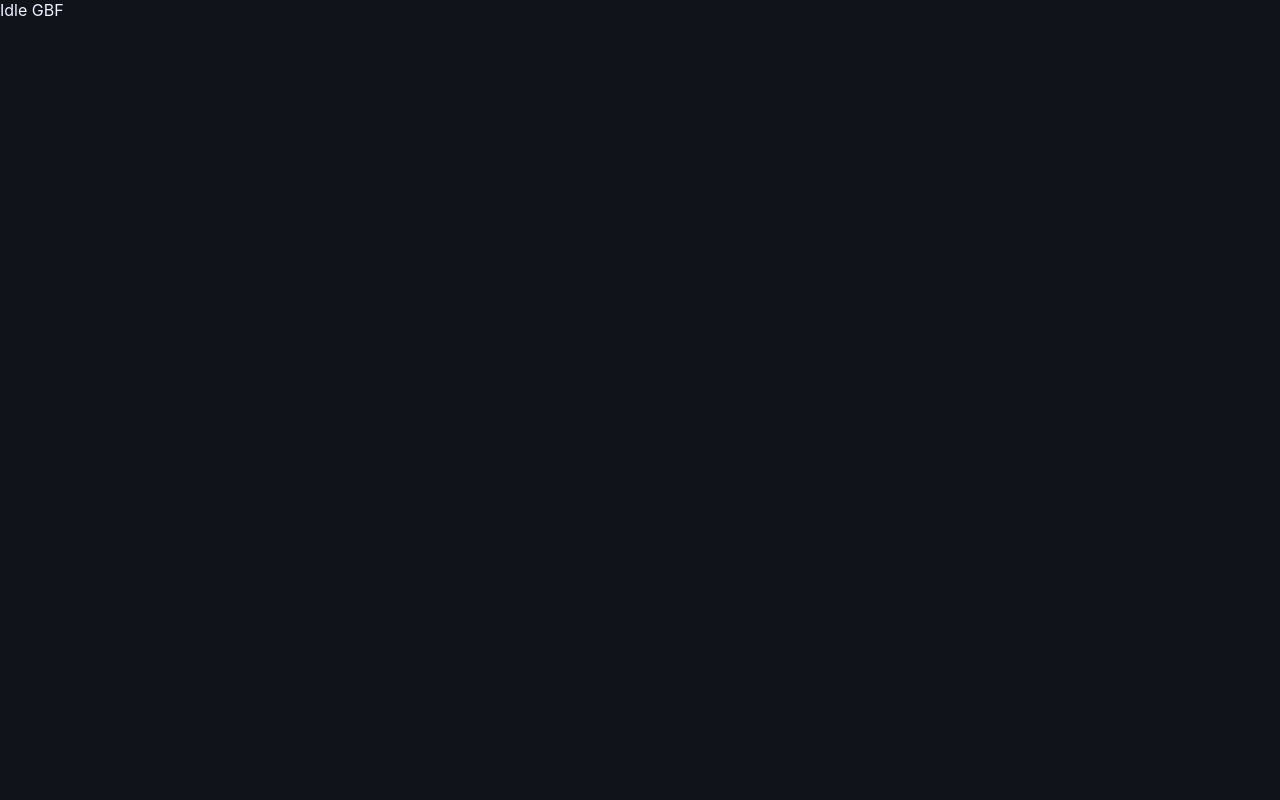
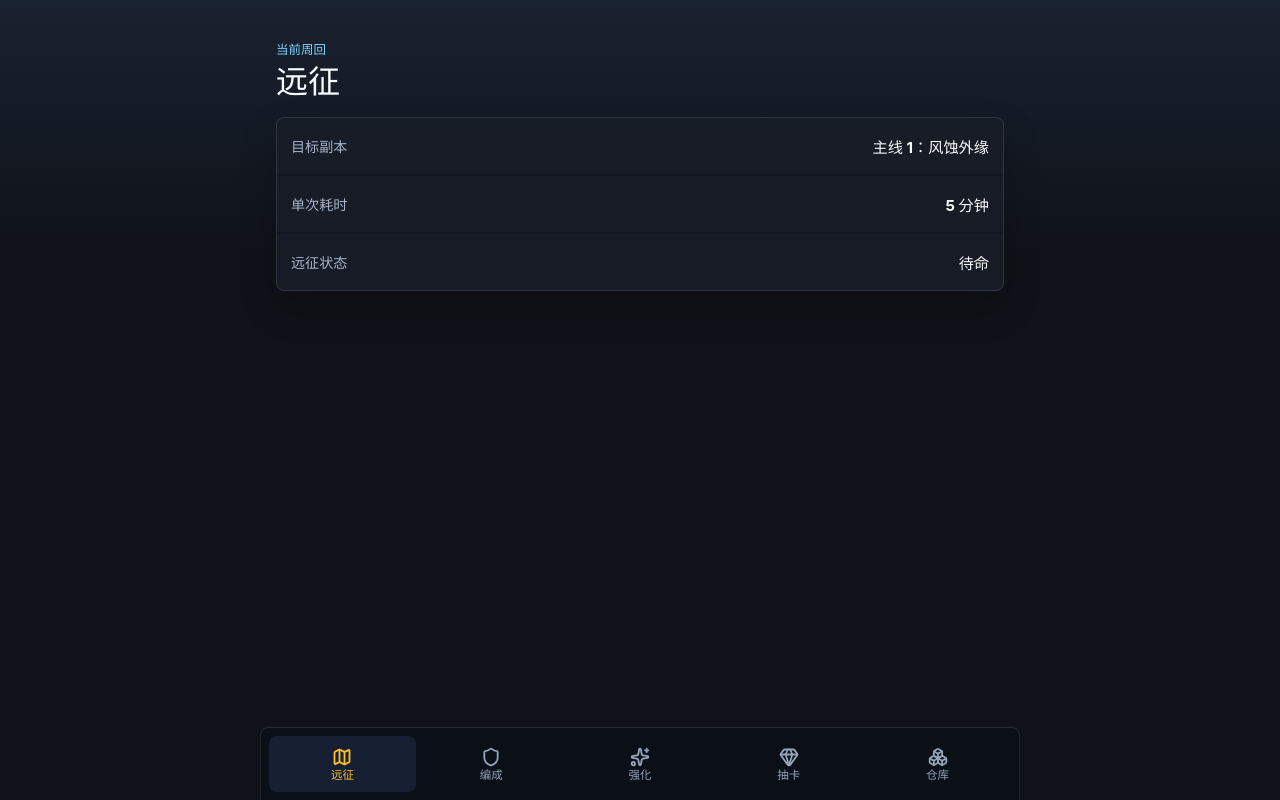
Before and after one commit to Kerber0s-inui/Idle-GBF, a React (Vite) app: page / in a window 1280 px wide. Built offline with nearby package versions, Linux system fonts and the light colour scheme.

Commit message:
feat: add mobile app shell

```diff
--- a/src/App.tsx
+++ b/src/App.tsx
@@ -1,3 +1,10 @@
+import { GameProvider } from './state/gameStore';
+import { AppShell } from './ui/AppShell';
+
 export function App() {
-  return <main className="app">Idle GBF</main>;
+  return (
+    <GameProvider>
+      <AppShell />
+    </GameProvider>
+  );
 }
--- a/src/styles.css
+++ b/src/styles.css
@@ -14,7 +14,7 @@ body {
   margin: 0;
   min-width: 320px;
   min-height: 100vh;
-  background: #10131a;
+  background: #0f1218;
 }
 
 button,
@@ -27,3 +27,149 @@ textarea {
 .app {
   min-height: 100vh;
 }
+
+#root {
+  min-height: 100vh;
+}
+
+button {
+  color: inherit;
+}
+
+.shell {
+  min-height: 100vh;
+  background:
+    linear-gradient(180deg, rgba(26, 35, 50, 0.95), rgba(15, 18, 24, 1) 260px),
+    #0f1218;
+  display: grid;
+  grid-template-rows: 1fr;
+}
+
+.screen {
+  width: min(100%, 760px);
+  margin: 0 auto;
+  padding: 24px 16px calc(92px + env(safe-area-inset-bottom));
+}
+
+.screen-header {
+  display: grid;
+  gap: 6px;
+  margin: 4px 0 18px;
+}
+
+.eyebrow {
+  margin: 0;
+  color: #7dd3fc;
+  font-size: 0.78rem;
+  font-weight: 700;
+  letter-spacing: 0;
+}
+
+h1 {
+  margin: 0;
+  color: #f8fafc;
+  font-size: 2rem;
+  line-height: 1.1;
+  letter-spacing: 0;
+}
+
+.panel {
+  display: grid;
+  gap: 2px;
+  overflow: hidden;
+  border: 1px solid rgba(148, 163, 184, 0.22);
+  border-radius: 8px;
+  background: rgba(18, 24, 34, 0.86);
+  box-shadow: 0 16px 36px rgba(0, 0, 0, 0.22);
+}
+
+.stat-row {
+  display: grid;
+  grid-template-columns: minmax(88px, 0.85fr) minmax(0, 1.15fr);
+  gap: 12px;
+  align-items: center;
+  min-height: 56px;
+  padding: 12px 14px;
+  background: rgba(255, 255, 255, 0.025);
+}
+
+.stat-row span {
+  color: #a8b3c7;
+  font-size: 0.88rem;
+}
+
+.stat-row strong {
+  min-width: 0;
+  color: #f8fafc;
+  font-size: 0.95rem;
+  font-weight: 700;
+  text-align: right;
+  overflow-wrap: anywhere;
+}
+
+.bottom-nav {
+  position: fixed;
+  right: 0;
+  bottom: 0;
+  left: 0;
+  z-index: 10;
+  display: grid;
+  grid-template-columns: repeat(5, minmax(0, 1fr));
+  gap: 2px;
+  padding: 8px 8px calc(8px + env(safe-area-inset-bottom));
+  border-top: 1px solid rgba(148, 163, 184, 0.2);
+  background: rgba(12, 16, 23, 0.96);
+  backdrop-filter: blur(16px);
+}
+
+.nav-button {
+  display: grid;
+  justify-items: center;
+  align-content: center;
+  gap: 3px;
+  min-width: 0;
+  min-height: 56px;
+  border: 0;
+  border-radius: 8px;
+  background: transparent;
+  color: #94a3b8;
+  cursor: pointer;
+}
+
+.nav-button svg {
+  color: currentColor;
+}
+
+.nav-button span {
+  max-width: 100%;
+  font-size: 0.72rem;
+  font-weight: 700;
+  line-height: 1;
+  letter-spacing: 0;
+  white-space: nowrap;
+}
+
+.nav-button.active {
+  background: #172033;
+  color: #fbbf24;
+}
+
+.nav-button:focus-visible {
+  outline: 2px solid #38bdf8;
+  outline-offset: 2px;
+}
+
+@media (min-width: 640px) {
+  .screen {
+    padding-top: 36px;
+  }
+
+  .bottom-nav {
+    left: 50%;
+    width: min(100%, 760px);
+    transform: translateX(-50%);
+    border-right: 1px solid rgba(148, 163, 184, 0.16);
+    border-left: 1px solid rgba(148, 163, 184, 0.16);
+    border-radius: 8px 8px 0 0;
+  }
+}
--- /dev/null
+++ b/src/ui/AppShell.tsx
@@ -0,0 +1,58 @@
+import { useState, type ComponentType } from 'react';
+import { Boxes, Gem, Map, Shield, Sparkles, type LucideIcon } from 'lucide-react';
+import { ExpeditionScreen } from './screens/ExpeditionScreen';
+import { FormationScreen } from './screens/FormationScreen';
+import { UpgradeScreen } from './screens/UpgradeScreen';
+import { GachaScreen } from './screens/GachaScreen';
+import { InventoryScreen } from './screens/InventoryScreen';
+
+type TabId = 'expedition' | 'formation' | 'upgrade' | 'gacha' | 'inventory';
+
+type TabDefinition = {
+  id: TabId;
+  label: string;
+  icon: LucideIcon;
+  Screen: ComponentType;
+};
+
+const tabs: TabDefinition[] = [
+  { id: 'expedition', label: '远征', icon: Map, Screen: ExpeditionScreen },
+  { id: 'formation', label: '编成', icon: Shield, Screen: FormationScreen },
+  { id: 'upgrade', label: '强化', icon: Sparkles, Screen: UpgradeScreen },
+  { id: 'gacha', label: '抽卡', icon: Gem, Screen: GachaScreen },
+  { id: 'inventory', label: '仓库', icon: Boxes, Screen: InventoryScreen },
+];
+
+export function AppShell() {
+  const [activeTab, setActiveTab] = useState<TabId>('expedition');
+  const active = tabs.find((tab) => tab.id === activeTab) ?? tabs[0];
+  const ActiveScreen = active.Screen;
+
+  return (
+    <main className="shell">
+      <section className="screen" aria-labelledby="screen-title">
+        <ActiveScreen />
+      </section>
+      <nav className="bottom-nav" aria-label="主导航">
+        {tabs.map((tab) => {
+          const Icon = tab.icon;
+          const isActive = tab.id === activeTab;
+
+          return (
+            <button
+              aria-label={tab.label}
+              aria-current={isActive ? 'page' : undefined}
+              className={isActive ? 'nav-button active' : 'nav-button'}
+              key={tab.id}
+              type="button"
+              onClick={() => setActiveTab(tab.id)}
+            >
+              <Icon aria-hidden="true" size={20} strokeWidth={2.2} />
+              <span>{tab.label}</span>
+            </button>
+          );
+        })}
+      </nav>
+    </main>
+  );
+}
--- /dev/null
+++ b/src/ui/screens/ExpeditionScreen.tsx
@@ -0,0 +1,36 @@
+import { initialQuests } from '../../domain/content';
+import { useGame } from '../../state/gameStore';
+
+function formatMinutes(durationMs: number) {
+  return `${Math.round(durationMs / 60_000)} 分钟`;
+}
+
+export function ExpeditionScreen() {
+  const { save } = useGame();
+  const activeQuest = initialQuests.find((quest) => quest.id === save.activeRun?.questId);
+  const targetQuest = activeQuest ?? initialQuests[0];
+
+  return (
+    <>
+      <header className="screen-header">
+        <p className="eyebrow">当前周回</p>
+        <h1 id="screen-title">远征</h1>
+      </header>
+
+      <div className="panel">
+        <div className="stat-row">
+          <span>目标副本</span>
+          <strong>{targetQuest.name}</strong>
+        </div>
+        <div className="stat-row">
+          <span>单次耗时</span>
+          <strong>{formatMinutes(targetQuest.runDurationMs)}</strong>
+        </div>
+        <div className="stat-row">
+          <span>远征状态</span>
+          <strong>{save.activeRun ? `进行中 ${save.activeRun.totalRuns} 次` : '待命'}</strong>
+        </div>
+      </div>
+    </>
+  );
+}
--- /dev/null
+++ b/src/ui/screens/FormationScreen.tsx
@@ -0,0 +1,29 @@
+import { useGame } from '../../state/gameStore';
+
+export function FormationScreen() {
+  const { save } = useGame();
+
+  return (
+    <>
+      <header className="screen-header">
+        <p className="eyebrow">火队</p>
+        <h1 id="screen-title">编成</h1>
+      </header>
+
+      <div className="panel">
+        <div className="stat-row">
+          <span>前排成员</span>
+          <strong>{save.inventory.characterIds.length} 人</strong>
+        </div>
+        <div className="stat-row">
+          <span>武器盘</span>
+          <strong>{save.inventory.weaponIds.length} 件</strong>
+        </div>
+        <div className="stat-row">
+          <span>主召唤</span>
+          <strong>{save.inventory.summonIds.length > 0 ? '已配置' : '未配置'}</strong>
+        </div>
+      </div>
+    </>
+  );
+}
--- /dev/null
+++ b/src/ui/screens/GachaScreen.tsx
@@ -0,0 +1,29 @@
+import { useGame } from '../../state/gameStore';
+
+export function GachaScreen() {
+  const { save } = useGame();
+
+  return (
+    <>
+      <header className="screen-header">
+        <p className="eyebrow">星炉常驻池</p>
+        <h1 id="screen-title">抽卡</h1>
+      </header>
+
+      <div className="panel">
+        <div className="stat-row">
+          <span>宝晶石</span>
+          <strong>{save.inventory.currencies.crystal ?? 0}</strong>
+        </div>
+        <div className="stat-row">
+          <span>抽卡券</span>
+          <strong>{save.inventory.currencies['gacha-ticket'] ?? 0}</strong>
+        </div>
+        <div className="stat-row">
+          <span>卡池状态</span>
+          <strong>常驻开放</strong>
+        </div>
+      </div>
+    </>
+  );
+}
--- /dev/null
+++ b/src/ui/screens/InventoryScreen.tsx
@@ -0,0 +1,31 @@
+import { useGame } from '../../state/gameStore';
+
+export function InventoryScreen() {
+  const { save } = useGame();
+  const materialKinds = Object.keys(save.inventory.materials).length;
+  const currencyKinds = Object.keys(save.inventory.currencies).length;
+
+  return (
+    <>
+      <header className="screen-header">
+        <p className="eyebrow">本地存档</p>
+        <h1 id="screen-title">仓库</h1>
+      </header>
+
+      <div className="panel">
+        <div className="stat-row">
+          <span>素材种类</span>
+          <strong>{materialKinds}</strong>
+        </div>
+        <div className="stat-row">
+          <span>货币种类</span>
+          <strong>{currencyKinds}</strong>
+        </div>
+        <div className="stat-row">
+          <span>装备收藏</span>
+          <strong>{save.inventory.weaponIds.length + save.inventory.summonIds.length} 件</strong>
+        </div>
+      </div>
+    </>
+  );
+}
--- /dev/null
+++ b/src/ui/screens/UpgradeScreen.tsx
@@ -0,0 +1,31 @@
+import { useGame } from '../../state/gameStore';
+
+export function UpgradeScreen() {
+  const { save } = useGame();
+  const emberChips = save.inventory.materials['ember-chip'] ?? 0;
+  const furnaceCores = save.inventory.materials['furnace-core'] ?? 0;
+
+  return (
+    <>
+      <header className="screen-header">
+        <p className="eyebrow">成长</p>
+        <h1 id="screen-title">强化</h1>
+      </header>
+
+      <div className="panel">
+        <div className="stat-row">
+          <span>余烬碎片</span>
+          <strong>{emberChips}</strong>
+        </div>
+        <div className="stat-row">
+          <span>炉心核心</span>
+          <strong>{furnaceCores}</strong>
+        </div>
+        <div className="stat-row">
+          <span>可强化对象</span>
+          <strong>{save.inventory.weaponIds.length + save.inventory.summonIds.length} 个</strong>
+        </div>
+      </div>
+    </>
+  );
+}
```
Also changed, not shown: 1 other file (tests, documents, lock files or other folders).
